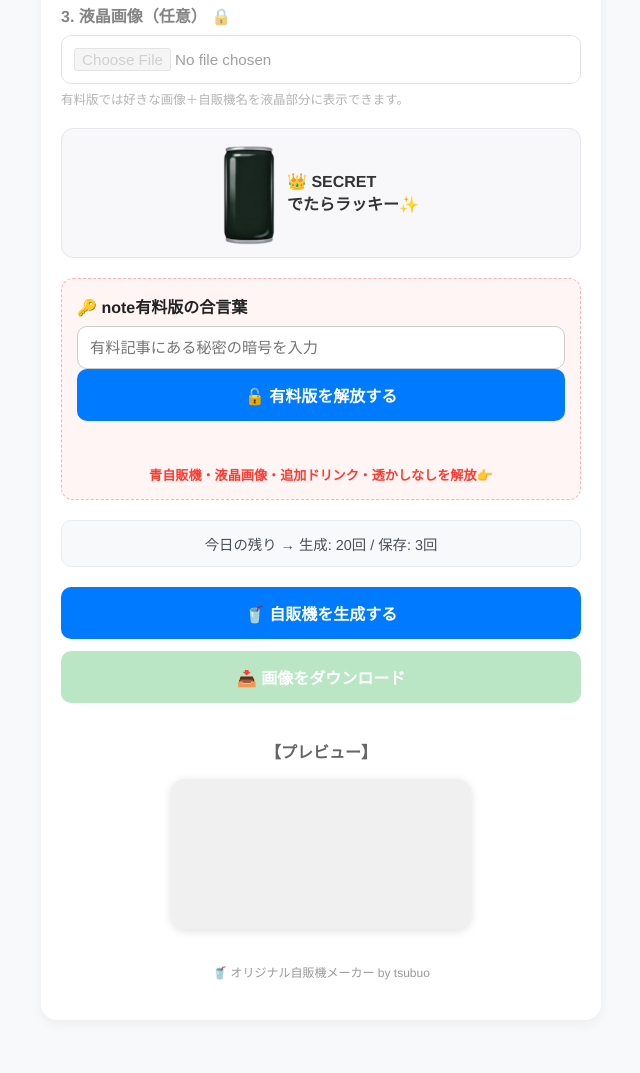
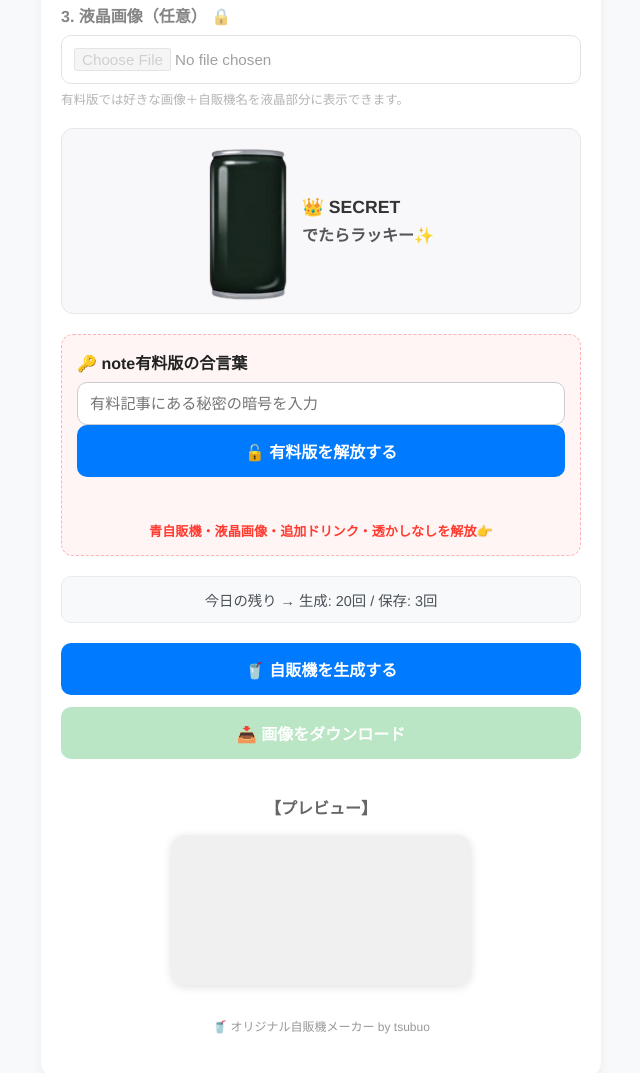
Before and after one commit to tsubuo11035103-a11y/vending-generator, a website: page index.html in a window 1280 px wide. Shown: the part 321-1394 px from the top of the page, without its empty margins (319-959 px from the left). Before the commit the page ends 1356 px from the top, so only its background shows below. Drawn offline with Linux system fonts and the light colour scheme.

Commit message:
Update style.css

```diff
--- a/style.css
+++ b/style.css
@@ -162,3 +162,35 @@ canvas {
   padding-bottom: 20px;
   font-weight: 500;
 }
+.secret-preview {
+  display: flex;
+  align-items: center;
+  justify-content: center;
+  gap: 14px;
+}
+
+.secret-preview img {
+  width: 80px;
+  height: auto;
+}
+
+.secret-title {
+  font-weight: 800;
+  font-size: 1.1rem;
+  color: #333;
+}
+
+.secret-text {
+  font-weight: 700;
+  color: #555;
+  margin-top: 4px;
+}
+
+.footer {
+  margin-top: 28px;
+  text-align: center;
+  font-size: 12px;
+  color: #999;
+  padding-bottom: 24px;
+  font-weight: 500;
+}
```
